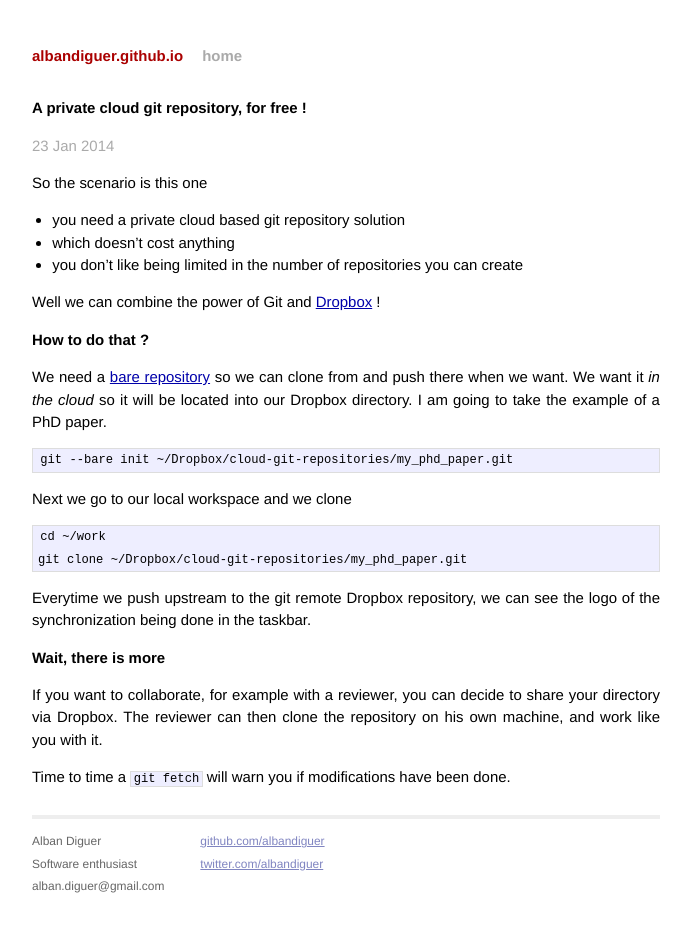
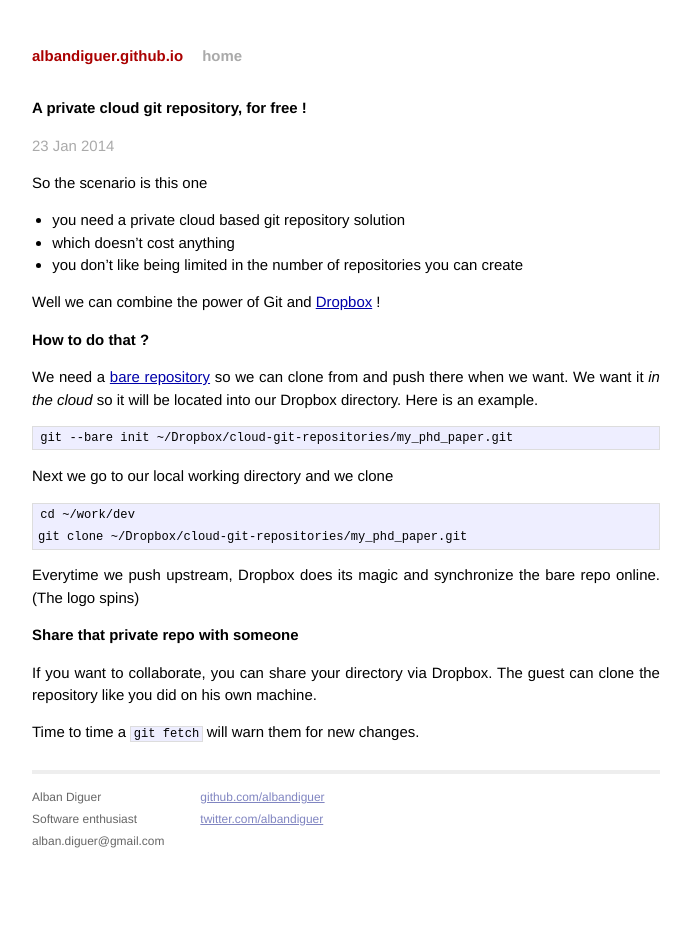
Before and after one commit to albandiguer/albandiguer.github.io, a Jekyll site: the page built from _posts/2014-01-23-a-private-cloud-git-repo-for-free.md, in a window 1280 px wide. Shown: the whole page, without its empty margins (294-985 px from the left). Built offline with Jekyll 4.4.1, drawn with Linux system fonts in a browser that asks for light colours.

Commit message:
Update git repo post

````diff
--- a/_posts/2014-01-23-a-private-cloud-git-repo-for-free.md
+++ b/_posts/2014-01-23-a-private-cloud-git-repo-for-free.md
@@ -1,6 +1,6 @@
 ---
 layout: post
-title: "A private cloud git repository, for free !"
+title: 'A private cloud git repository, for free !'
 date: 2014-01-23 00:58
 categories: [software, git]
 published: true
@@ -8,9 +8,9 @@ published: true
 
 So the scenario is this one
 
-* you need a private cloud based git repository solution
-* which doesn't cost anything
-* you don't like being limited in the number of repositories you can create
+- you need a private cloud based git repository solution
+- which doesn't cost anything
+- you don't like being limited in the number of repositories you can create
 
 Well we can combine the power of Git and [Dropbox](http://dropbox.com) !
 
@@ -18,25 +18,25 @@ Well we can combine the power of Git and [Dropbox](http://dropbox.com) !
 
 We need a [bare repository](http://git-scm.com/book/en/Git-on-the-Server-Getting-Git-on-a-Server) so we can clone from and push there when we want.
 We want it _in the cloud_ so it will be located into our Dropbox directory.
-I am going to take the example of a PhD paper.
+Here is an example.
 
 ```
 git --bare init ~/Dropbox/cloud-git-repositories/my_phd_paper.git
 ```
 
-Next we go to our local workspace and we clone
+Next we go to our local working directory and we clone
 
 ```
-cd ~/work
+cd ~/work/dev
 git clone ~/Dropbox/cloud-git-repositories/my_phd_paper.git
 ```
 
-Everytime we push upstream to the git remote Dropbox repository, we
-can see the logo of the synchronization being done in the taskbar.
+Everytime we push upstream, Dropbox does its magic and synchronize the bare repo online.
+(The logo spins)
 
+## Share that private repo with someone
 
-## Wait, there is more
+If you want to collaborate, you can share your directory via Dropbox.
+The guest can clone the repository like you did on his own machine.
 
-If you want to collaborate, for example with a reviewer, you can decide to share your directory via Dropbox. The reviewer can then clone the repository on his own machine, and work like you with it.
-
-Time to time a `git fetch` will warn you if modifications have been done.
+Time to time a `git fetch` will warn them for new changes.
````
